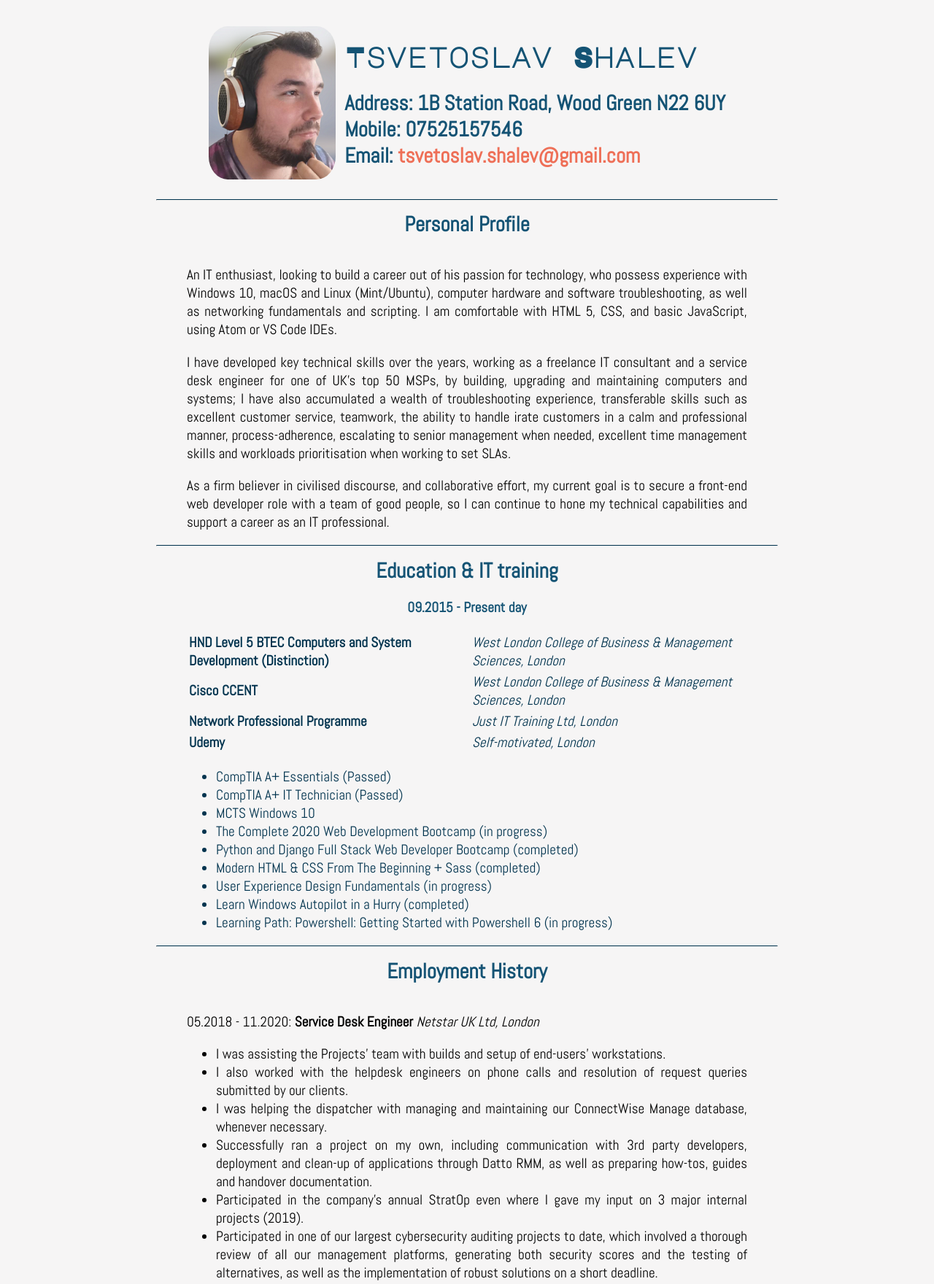
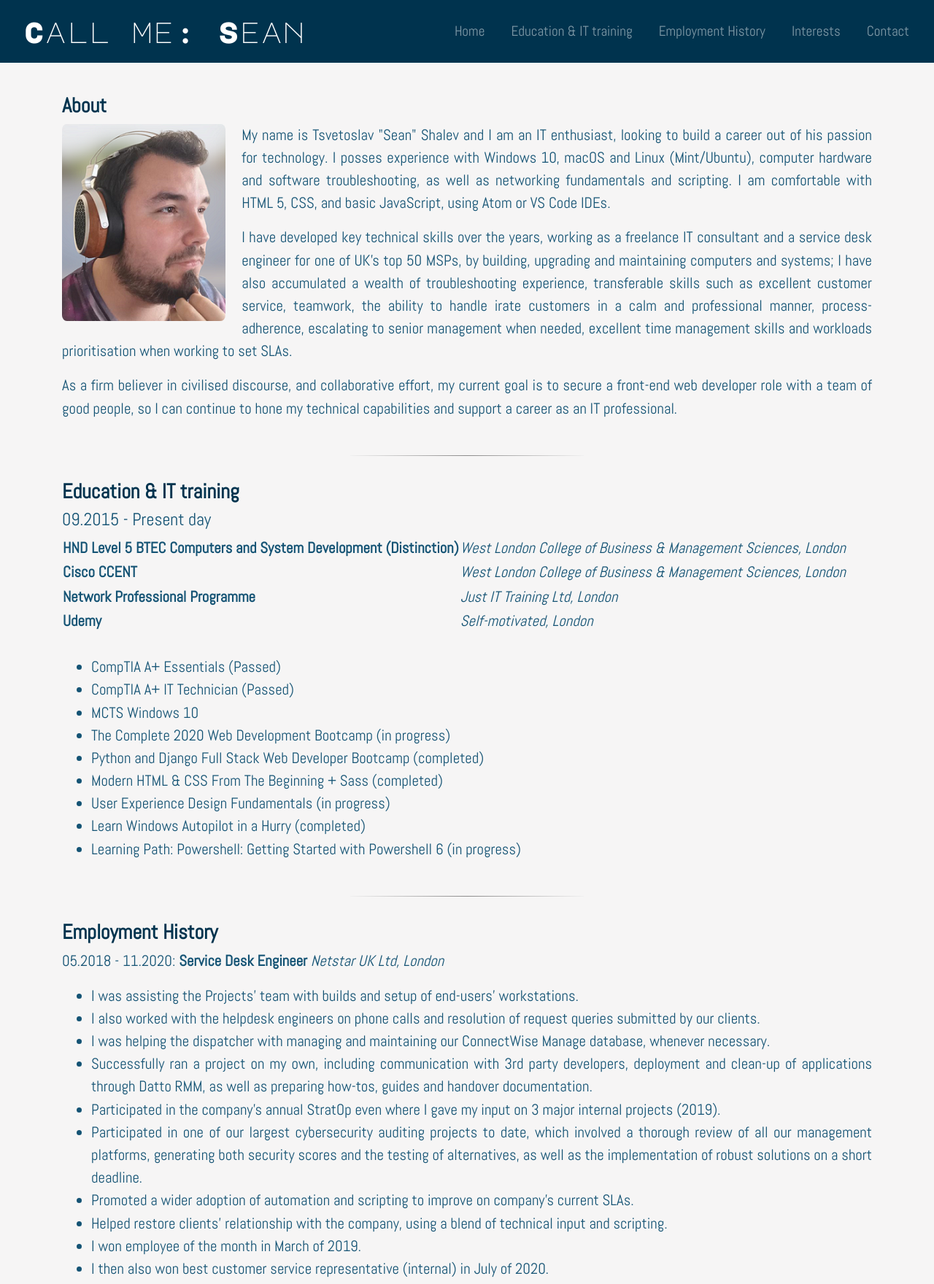
Before and after one commit to MrBr1ghtsid3/cv2022, a plain HTML site: page index.html in a window 1280 px wide. Shown: the top 1760 px of the page at 73% size. Drawn offline with nearby package versions, Linux system fonts and the light colour scheme.

Commit message:
Complete overhaul

```diff
--- a/css/styling.css
+++ b/css/styling.css
@@ -1,137 +1,143 @@
 body {
-  font-family: 'Abel', sans-serif;
-  font-size: 1.2em;
   background-color: #f6f5f5;
-  margin: auto;
+  font-size: 1.3rem;
 }
 
-a {
-  color: #ee6f57;
-  text-decoration: none;
+.my-photo {
+  float:left;
+  margin-right: 2%;
+  border-radius: 3%;
 }
 
-a:hover {
-  color: red;
+hr {
+  width: 25%;
+  margin-top: 3rem;
+  margin-bottom: 2rem;
+  /* Styling borrower from codepen.io */
+  border: 0;
+  height: 1px;
+  background-image: -webkit-gradient(left, #f0f0f0, #8c8b8b, #f0f0f0);
+  background-image: -webkit-linear-gradient(left, #f0f0f0, #8c8b8b, #f0f0f0);
+  background-image: -moz-linear-gradient(left, #f0f0f0, #8c8b8b, #f0f0f0);
+  background-image: -ms-linear-gradient(left, #f0f0f0, #8c8b8b, #f0f0f0);
+  background-image: -o-linear-gradient(left, #f0f0f0, #8c8b8b, #f0f0f0);
 }
 
-.contact {
-  margin-left: auto;
-  margin-right: auto;
-}
-
-img {
-  height: 210px;
-  margin: 25px 0 0 0;
+h3 {
+  color: #00334E;
+  font-weight: bolder;
 }
 
 div {
-  margin-left: auto;
-  margin-right: auto;
-  width: 60%;
+  font-family: 'Abel', sans-serif;
+  color: #145374;
 }
 
-.education {
-  color: #00334E;
-  padding-top: 20px;
+/* Title */
+
+#title {
+  color: #fff;
+  text-align: left;
 }
 
-/*
-.personal {
-  color: #00334E;
-  display:flex;
-  flex-direction:column;
-  justify-content:center;
-  overflow-wrap: break-word;
-  width: 1000px;
-  margin: auto;
+#title .container-fluid {
+  padding: 0 0 10%;
 }
 
-.sde {
-  color: #00334E;
-  display:flex;
-  flex-direction:column;
-  justify-content:center;
-  overflow-wrap: break-word;
-  width: 1000px;
-  margin: auto;
+/* Navigation Bar */
+
+.navbar {
+  background-color: #00334E;
+  margin-bottom: 3%;
 }
 
-.itc {
-  color: #00334E;
-  display:flex;
-  flex-direction:column;
-  justify-content:center;
-  overflow-wrap: break-word;
-  width: 1000px;
-  margin: auto;
+.navbar-brand {
+  padding-left: inherit;
+  font-family: "Major Mono Display";
+  font-size: 2.5rem;
 }
 
-.woc {
-  color: #00334E;
-  display:flex;
-  flex-direction:column;
-  justify-content:center;
-  overflow-wrap: break-word;
-  width: 1000px;
-  margin: auto;
+.nav-item {
+  padding: 0 10px;
 }
 
-.ia {
-  color: #00334E;
-  display:flex;
-  flex-direction:column;
-  justify-content:center;
-  overflow-wrap: break-word;
-  width: 1000px;
-  margin: auto;
+.nav-item:hover {
+  color: #ee6f57;
 }
 
-*/
-
-h1 {
-  color: #145374;
-  font-family: 'Major Mono Display', monospace;
+.nav-link {
+  font-size: 1.2rem;
+  font-family: "Abel";
 }
 
-h2 {
-  color: #145374;
-  margin: 0 auto 0 auto;
+/* Containers */
+
+.container-fluid{
+  padding: 1% 15%;
 }
 
-h3 {
-  font-size: 1.5em;
-  color: #145374;
-  text-align: center;
-  padding: 5px 0 20px;
-  font-family: 'Abel', sans-serif;
-  margin: auto;
+#bio {
+  text-align: justify;
 }
 
-h4 {
-  color: #145374;
-  text-align: center;
-  font-family: 'Abel', sans-serif;
-  margin: auto;
+#employment {
+  text-align: justify;
 }
 
-hr {
-  border-top: 1px solid #00334E;
-  width: 850px;
+#education {
+  text-align: justify;
 }
 
-.bottom {
-  padding: 50px 0 20px;
-  background-color: #00334E;
+#interests {
+  text-align: justify;
+}
+
+/* Footer */
+footer {
+  margin-top: 25px;
+  color: #145374;
   text-align: center;
 }
 
-.social {
-  text-align: center;
-  margin: 10px 20px;
+.footer-style {
+  width:100%;
+  margin-top: 7%;
+  border-top: 1px solid #00334E;
 }
 
-.footer {
-  font-size: 0.6em;
-  color: #f6f5f5;
-  text-align: center;
+.social-icon {
+  color: #145374;
+  font-size: 2.5rem;
+  margin: 10px 15px;
 }
+
+.social-icon:hover {
+  color: #ee6f57;
+}
+
+#copyright {
+  margin-top: 15px;
+  font-size: .8rem;
+}
+
+/* Responsiveness */
+
+@media (max-width: 1028px) {
+
+  body {
+    font-size: 2.5rem;
+  }
+
+  h3 {
+    font-size: 2.5rem
+  }
+
+  #title {
+    text-align: center;
+  }
+
+  .my-photo {
+   position: static;
+   width: 100%
+ }
+}
--- a/index.html
+++ b/index.html
@@ -3,42 +3,83 @@
 
 <head>
   <meta charset="utf-8">
+
   <title>My CV - v2020</title>
+
+  <!-- Google fonts -->
+  <link href="https://fonts.googleapis.com/css2?family=Abel&family=Major+Mono+Display&display=swap" rel="stylesheet">
+
+  <!-- Styling -->
+  <link rel="stylesheet" href="https://stackpath.bootstrapcdn.com/bootstrap/4.5.2/css/bootstrap.min.css" integrity="sha384-JcKb8q3iqJ61gNV9KGb8thSsNjpSL0n8PARn9HuZOnIxN0hoP+VmmDGMN5t9UJ0Z" crossorigin="anonymous">
   <link rel="stylesheet" href="css/styling.css">
-  <link href="https://fonts.googleapis.com/css2?family=Abel&family=Major+Mono+Display&display=swap" rel="stylesheet">
+
+  <!-- Font Awesome -->
+  <script defer src="https://use.fontawesome.com/releases/v5.0.7/js/all.js"></script>
   <link rel="shortcut icon" href="favicon.ico" type="image/x-icon">
 </head>
 
 <body>
-    <table class="contact" cellspacing="10">
-      <tr>
-        <td><img src="Images/bio.png" alt="" style="border-radius:15%"></td>
-        <td>
-          <h1>Tsvetoslav Shalev</h1>
-          <h2>Address: 1B Station Road, Wood Green N22 6UY</h2>
-          <h2>Mobile: 07525157546</h2>
-          <h2>Email: <a href="mailto:tsvetoslav.shalev@gmail.com">tsvetoslav.shalev@gmail.com</a></h2>
-        </td>
-      </tr>
-    </table>
-  <hr>
-  <h3>Personal Profile</h3>
-  <div class="personal">
-    <p style="text-align:justify">An IT enthusiast, looking to build a career out of his passion for technology, who possess
+  <section id="title">
+
+    <div class="container-fluid">
+
+      <!-- Nav Bar -->
+
+        <nav class="navbar navbar-expand-lg navbar-dark fixed-top">
+
+        <a class="navbar-brand" href="">Call me: Sean</a>
+
+        <button class="navbar-toggler" type="button" data-toggle="collapse" data-target="#navbarToggler">
+          <span class="navbar-toggler-icon"></span>
+        </button>
+
+        <div class="collapse navbar-collapse" id="navbarToggler">
+
+          <ul class="navbar-nav ml-auto">
+            <li class="nav-item">
+              <a class="nav-link" href="#title">Home</a>
+            </li>
+            <li class="nav-item">
+              <a class="nav-link" href="#bio">Education & IT training</a>
+            </li>
+            <li class="nav-item">
+              <a class="nav-link" href="#employment">Employment History</a>
+            </li>
+            <li class="nav-item">
+              <a class="nav-link" href="#interests">Interests</a>
+            </li>
+            <li class="nav-item">
+              <a class="nav-link" href="mailto:tsvetoslav.shalev@gmai.com">Contact</a>
+            </li>
+          </ul>
+        </div>
+
+      </nav>
+
+      </section>
+  <div id="bio">
+    <div class="container-md">
+      <h3><strong>About</strong></h3>
+        <img class="my-photo" src="Images/bio.png" alt="">
+        <p>My name is Tsvetoslav "Sean" Shalev and I am an IT enthusiast, looking to build a career out of his passion for technology. I posses
           experience with Windows 10, macOS and Linux (Mint/Ubuntu), computer hardware and software
           troubleshooting, as well as networking fundamentals and scripting. I am comfortable with HTML 5, CSS, and basic JavaScript, using Atom or VS Code IDEs.</p>
-    <p style="text-align:justify">I have developed key technical skills over the years, working as a freelance IT consultant and a service
+        <p>I have developed key technical skills over the years, working as a freelance IT consultant and a service
           desk engineer for one of UK's top 50 MSPs, by building, upgrading and maintaining computers and systems; I have also
           accumulated a wealth of troubleshooting experience, transferable skills such as excellent
           customer service, teamwork, the ability to handle irate customers in a calm and professional
           manner, process-adherence, escalating to senior management when needed, excellent time
           management skills and workloads prioritisation when working to set SLAs.</p>
-    <p style="text-align:justify">As a firm believer in civilised discourse, and collaborative effort, my current goal is to secure a front-end web developer role with a team of good people, so I can continue to hone my technical capabilities and support a career as an IT professional.</p>
+        <p>As a firm believer in civilised discourse, and collaborative effort, my current goal is to secure a front-end web developer role with a team of good people, so I can continue to hone my technical capabilities and
+          support a career as an IT professional.</p>
+    </div>
+
     </div>
   <hr>
-  <h3>Education & IT training</h3>
+  <div id="education">
+    <div class="container-md">
+      <h3><strong>Education & IT training</strong></h3>
       <h4>09.2015 - Present day</h4>
-  <div class="education">
         <table>
           <tr>
             <td><strong>HND Level 5 BTEC Computers and System Development (Distinction)</strong></td>
@@ -57,7 +98,8 @@
             <td><em>Self-motivated, London</em></td>
           </tr>
         </table>
-    <ul style="text-align:justify">
+        <br>
+        <ul>
           <li>CompTIA A+ Essentials (Passed)</li>
           <li>CompTIA A+ IT Technician (Passed)</li>
           <li>MCTS Windows 10</li>
@@ -69,17 +111,22 @@
           <li>Learning Path: Powershell: Getting Started with Powershell 6 (in progress)</li>
         </ul>
       </div>
+    </div>
   <hr>
-  <h3>Employment History</h3>
-  <div class="sde">
+
+  <div id="employment">
+    <div class="container-md">
+      <div class="SDE">
+        <h3><strong>Employment History</strong></h3>
         <p>05.2018 - 11.2020: <strong>Service Desk Engineer</strong> <em>Netstar UK Ltd, London</em></p>
-    <ul style="text-align:justify">
+        <ul>
           <li>I was assisting the Projects’ team with builds and setup of end-users’ workstations.</li>
           <li>I also worked with the helpdesk engineers on phone calls and resolution of request queries submitted by our clients.</li>
           <li>I was helping the dispatcher with managing and maintaining our ConnectWise Manage database, whenever necessary.</li>
           <li>Successfully ran a project on my own, including communication with 3rd party developers, deployment and clean-up of applications through Datto RMM, as well as preparing how-tos, guides and handover documentation.</li>
           <li>Participated in the company’s annual StratOp even where I gave my input on 3 major internal projects (2019).</li>
-      <li>Participated in one of our largest cybersecurity auditing projects to date, which involved a thorough review of all our management platforms, generating both security scores and the testing of alternatives, as well as the implementation of
+          <li>Participated in one of our largest cybersecurity auditing projects to date, which involved a thorough review of all our management platforms, generating both security scores and the testing of alternatives, as well as the implementation
+            of
             robust solutions on a short deadline.</li>
           <li>Promoted a wider adoption of automation and scripting to improve on company’s current SLAs.</li>
           <li>Helped restore clients’ relationship with the company, using a blend of technical input and scripting.</li>
@@ -87,9 +134,13 @@
           <li>I then also won best customer service representative (internal) in July of 2020.</li>
         </ul>
       </div>
-  <div class="itc">
+    </div>
+  </div>
+
+  <div class="container-md">
+    <div class="ITC">
       <p>06.2012 - 02.2018: <strong>IT Consultant (SOHO)</strong> <em>Freelance, London</em></p>
-    <ul style="text-align:justify">
+      <ul>
         <li>I was providing advice with regards to the purchasing and maintenance of computer
           equipment.</li>
         <li>Sourcing hardware (mainly for desktop computers) and software, SOHO.</li>
@@ -105,9 +156,12 @@
           of portable devices, including laptops, tablets and smartphones.</li>
       </ul>
     </div>
-  <div class="woc">
+
+  </div>
+  <div class="container-md">
+    <div class="WOT">
       <p>11.2013 - 03.2015: <strong>Warehouse Operative (TFL contractor)</strong> <em>VGC Group, London</em></p>
-    <ul style="text-align:justify">
+      <ul>
         <li>Working at Ruislip Train Depot on behalf of TFL meant that handling things in a
           timely and organized matter was mandatory.</li>
         <li>Good customer service skills were absolutely necessary, as one of my duties was to
@@ -120,24 +174,40 @@
           frequently.</li>
       </ul>
     </div>
+  </div>
   <hr>
-  <h3>Interests</h3>
-  <div class="ia">
-    <p style="text-align:justify">I have varied interests and in many different fields, including all things computer hardware,
+  <div id="interests">
+    <div class="container-md">
+      <h3><strong>Interests</strong></h3>
+      <div class="freestyle">
+        <p>I have varied interests and in many different fields, including all things computer hardware,
           software and general IT, literature, music, science, gaming and design. I have recently begun
           dabbling in video translations for TED and learning about games’ narrative design. I also run
           my own blog using WordPress and like to livestream gameplay, as well as learning about all aspects of web design and development.</p>
         <br>
         <strong>Reference(s) available upon request.</strong>
       </div>
-  <br>
-  <div class="bottom">
+    </div>
+  </div>
+
+
+  <!-- Footer -->
+  <hr class="footer-style" />
+  <footer>
+    <div class="container-md">
       <!-- The target="_blank" rel="noopener norbeferrer" helps prevent tabnabbing. -->
-    <a class="social" href="https://www.linkedin.com/in/tsvetoslavshalev/" target="_blank" rel="noopener noreferrer">LinkedIn</a>
-    <a class="social" href="https://tsvetoslavshalev.com/" target="_blank" rel="noopener noreferrer">Blog</a>
-    <a class="social" href="https://www.twitch.tv/mrbr1ghtsid3" target="_blank" rel="noopener noreferrer">TwitchTV</a>
-    <p class="footer">Copyright © 2020 Tsvetoslav Shalev. All rights reserved.</p>
+      <a class="social-icon" href="https://tsvetoslavshalev.com/" target="_blank" rel="noopener noreferrer"><i class="fab fa-wordpress"></i></a>
+      <a class="social-icon" href="https://www.linkedin.com/in/tsvetoslavshalev/" target="_blank" rel="noopener noreferrer"><i class="fab fa-linkedin"></i></a>
+      <a class="social-icon" href="https://www.twitch.tv/mrbr1ghtsid3" target="_blank" rel="noopener noreferrer"><i class="fab fa-twitch"></i></a>
+      <p id="copyright">Copyright © 2020 Tsvetoslav Shalev. All rights reserved.</p>
     </div>
+  </footer>
+
+
+<!-- Bootstrap JS -->
+<script src="https://code.jquery.com/jquery-3.5.1.slim.min.js" integrity="sha384-DfXdz2htPH0lsSSs5nCTpuj/zy4C+OGpamoFVy38MVBnE+IbbVYUew+OrCXaRkfj" crossorigin="anonymous"></script>
+<script src="https://cdn.jsdelivr.net/npm/popper.js@1.16.1/dist/umd/popper.min.js" integrity="sha384-9/reFTGAW83EW2RDu2S0VKaIzap3H66lZH81PoYlFhbGU+6BZp6G7niu735Sk7lN" crossorigin="anonymous"></script>
+<script src="https://stackpath.bootstrapcdn.com/bootstrap/4.5.2/js/bootstrap.min.js" integrity="sha384-B4gt1jrGC7Jh4AgTPSdUtOBvfO8shuf57BaghqFfPlYxofvL8/KUEfYiJOMMV+rV" crossorigin="anonymous"></script>
 
 </body>
 
```
Lines whose indentation alone changed are shown as unchanged.
